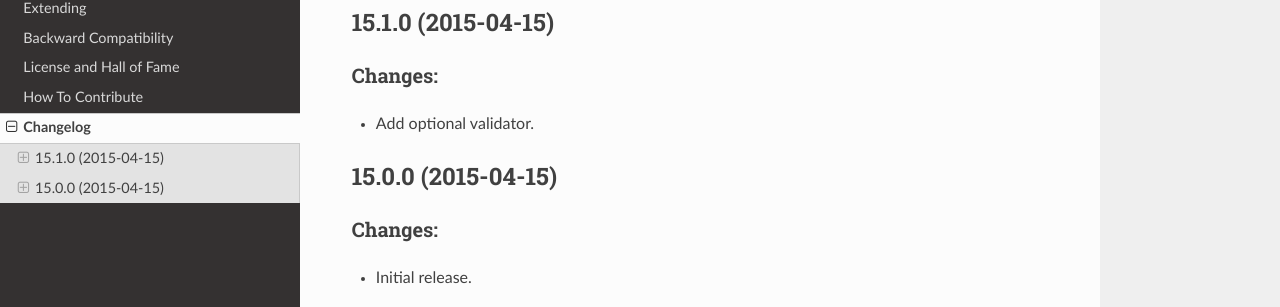
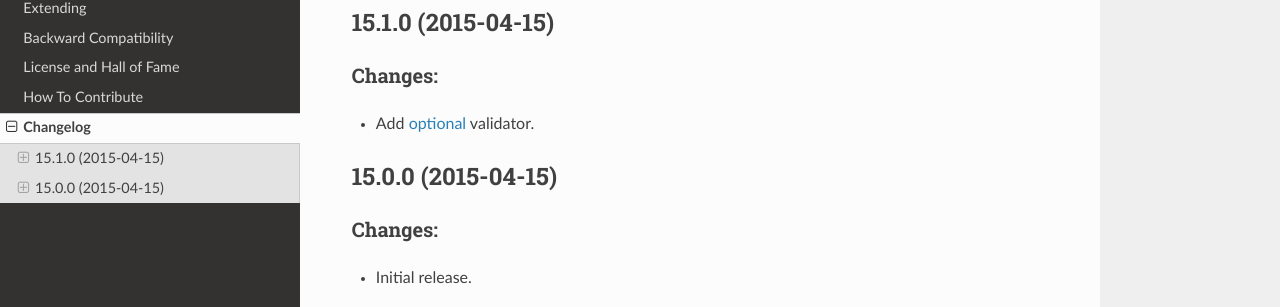
Before and after one commit to python-attrs/attrs, a Sphinx documentation site: the page built from docs/changelog.rst, in a window 1280 px wide. Shown: the part 226-533 px from the top of the page. Built offline with Sphinx 7.4.7 and the Read the Docs theme 2.0.0, drawn with Linux system fonts in a browser that asks for light colours; part of the change alters nothing that is shown.

```diff
--- a/docs/changelog.rst
+++ b/docs/changelog.rst
@@ -16,7 +16,9 @@ The third digit is only for regressions.
 Changes:
 ^^^^^^^^
 
-- Add optional validator.
+- Add optional_ validator.
+
+.. _optional: http://attrs.readthedocs.org/en/stable/api.html#validators
 
 
 15.0.0 (2015-04-15)
```
